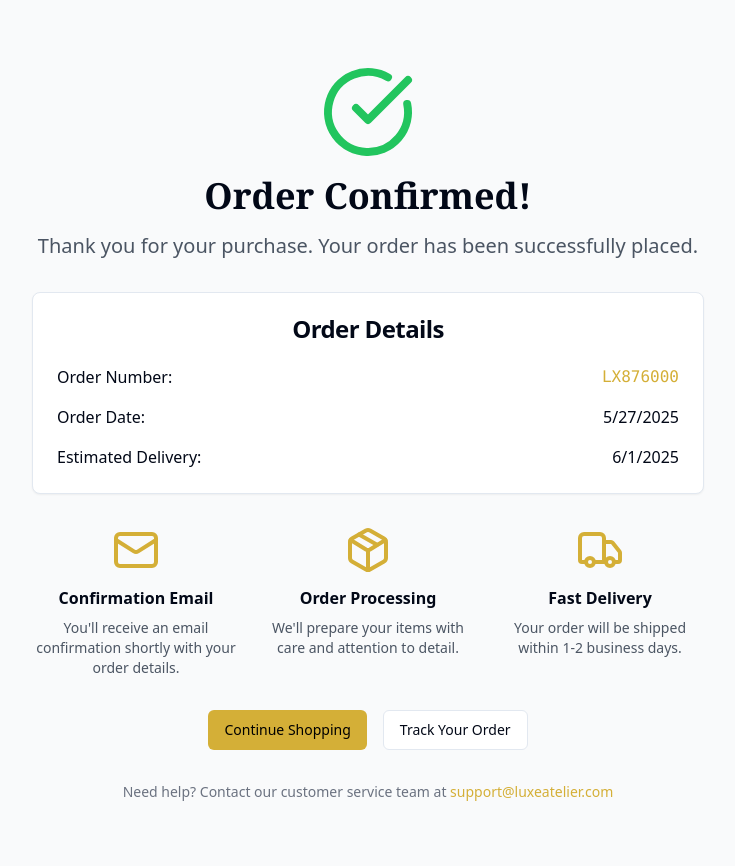
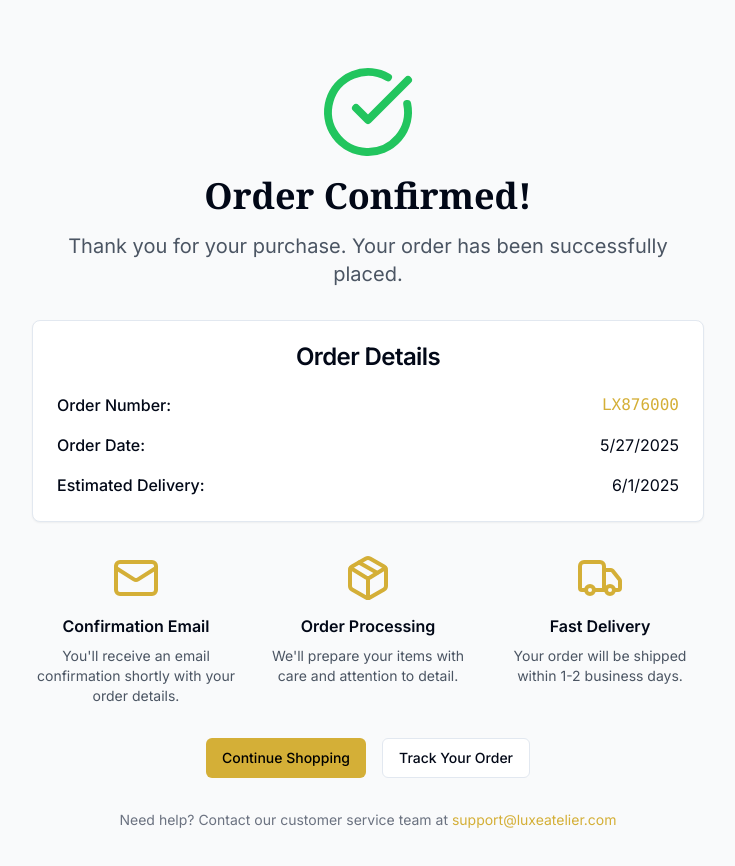
Before and after one commit to MuhammadAman02/hst-ai-b9764df4-0daf-463e-8ca8-4a047f27b32c, a React (Vite) app: page /order-success in a window 1280 px wide. Shown: the top 866 px of the page, without its empty margins (272-1007 px from the left). Built offline with nearby package versions, Linux system fonts and the light colour scheme.

Commit message:
update file

```diff
--- a/src/index.css
+++ b/src/index.css
@@ -1,4 +1,4 @@
-@import url('https://fonts.googleapis.com/css2?family=Inter:wght@300;400;500;600;700&family=Playfair+Display:wght@400;500;600;700&display=swap');
+@import url('https://fonts.googleapis.com/css2?family=Playfair+Display:wght@400;500;600;700&family=Inter:wght@300;400;500;600;700&display=swap');
 @tailwind base;
 @tailwind components;
 @tailwind utilities;
@@ -26,6 +26,28 @@
     --ring: 222.2 84% 4.9%;
     --radius: 0.5rem;
   }
+
+  .dark {
+    --background: 222.2 84% 4.9%;
+    --foreground: 210 40% 98%;
+    --card: 222.2 84% 4.9%;
+    --card-foreground: 210 40% 98%;
+    --popover: 222.2 84% 4.9%;
+    --popover-foreground: 210 40% 98%;
+    --primary: 210 40% 98%;
+    --primary-foreground: 222.2 47.4% 11.2%;
+    --secondary: 217.2 32.6% 17.5%;
+    --secondary-foreground: 210 40% 98%;
+    --muted: 217.2 32.6% 17.5%;
+    --muted-foreground: 215 20.2% 65.1%;
+    --accent: 217.2 32.6% 17.5%;
+    --accent-foreground: 210 40% 98%;
+    --destructive: 0 62.8% 30.6%;
+    --destructive-foreground: 210 40% 98%;
+    --border: 217.2 32.6% 17.5%;
+    --input: 217.2 32.6% 17.5%;
+    --ring: 212.7 26.8% 83.9%;
+  }
 }
 
 @layer base {
@@ -33,46 +55,27 @@
     @apply border-border;
   }
   body {
-    @apply bg-background text-foreground font-sans;
+    @apply bg-background text-foreground;
+    font-family: 'Inter', sans-serif;
+  }
+  .font-serif {
+    font-family: 'Playfair Display', serif;
   }
 }
 
-@layer components {
-  .luxury-gradient {
-    background: linear-gradient(135deg, #D4AF37 0%, #F4E4BC 100%);
-  }
-
+@layer utilities {
   .text-gradient {
-    background: linear-gradient(135deg, #D4AF37 0%, #B8941F 100%);
-    -webkit-background-clip: text;
-    -webkit-text-fill-color: transparent;
-    background-clip: text;
+    @apply bg-gradient-to-r from-luxury-gold to-luxury-gold-dark bg-clip-text text-transparent;
   }
 
   .hover-lift {
-    transition: transform 0.3s ease, box-shadow 0.3s ease;
+    @apply transition-transform duration-300 ease-out hover:-translate-y-1;
   }
 
-  .hover-lift:hover {
-    transform: translateY(-4px);
-    box-shadow: 0 10px 25px rgba(0, 0, 0, 0.1);
+  .line-clamp-2 {
+    display: -webkit-box;
+    -webkit-line-clamp: 2;
+    -webkit-box-orient: vertical;
+    overflow: hidden;
   }
 }
-
-/* Custom scrollbar */
-::-webkit-scrollbar {
-  width: 8px;
-}
-
-::-webkit-scrollbar-track {
-  background: #f1f1f1;
-}
-
-::-webkit-scrollbar-thumb {
-  background: #D4AF37;
-  border-radius: 4px;
-}
-
-::-webkit-scrollbar-thumb:hover {
-  background: #B8941F;
-}
```
